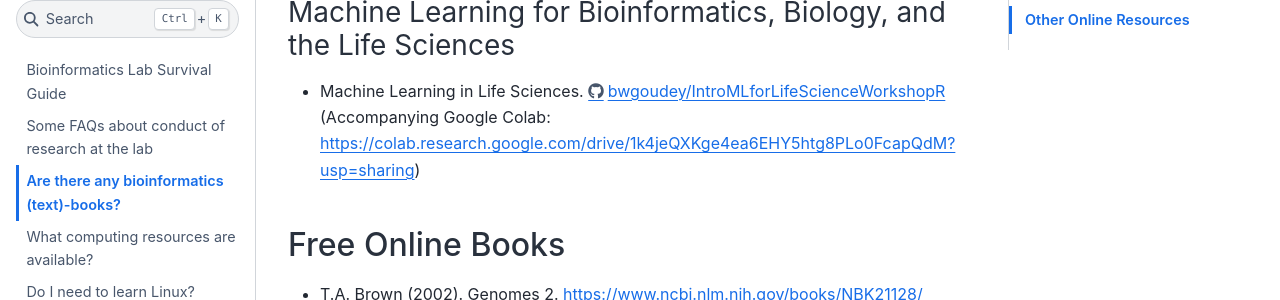
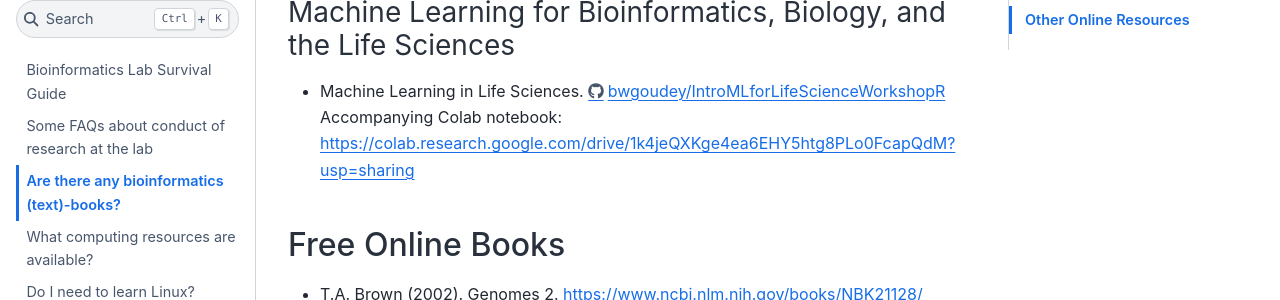
Before and after one commit to bioinfodlsu/bioinfodlsu-survival-guide, a Jupyter Book: the page built from bioinfo-textbooks.md, in a window 1280 px wide and 900 px high, scrolled down 901 px. Shown: the part 153-453 px from the top of the window. Built offline with Jupyter Book 1.0.4 settings and Sphinx 7.4.7 and the Sphinx Book theme 1.1.4, drawn with Linux system fonts in a browser that asks for light colours.

Commit message:
Update ML for life sciences resouce

```diff
--- a/bioinfo-textbooks.md
+++ b/bioinfo-textbooks.md
@@ -25,7 +25,7 @@ Nonetheless, here are some recommendations to learn the foundational concepts in
 - Stanford CS229 (Machine Learning) Lecture Notes. https://cs229.stanford.edu/main_notes.pdf
 
 ### Machine Learning for Bioinformatics, Biology, and the Life Sciences
-- Machine Learning in Life Sciences. https://github.com/bwgoudey/IntroMLforLifeScienceWorkshopR <br> (Accompanying Google Colab: https://colab.research.google.com/drive/1k4jeQXKge4ea6EHY5htg8PLo0FcapQdM?usp=sharing)
+- Machine Learning in Life Sciences. https://github.com/bwgoudey/IntroMLforLifeScienceWorkshopR <br> Accompanying Colab notebook: https://colab.research.google.com/drive/1k4jeQXKge4ea6EHY5htg8PLo0FcapQdM?usp=sharing
 
 ## Free Online Books
 - T.A. Brown (2002). Genomes 2. https://www.ncbi.nlm.nih.gov/books/NBK21128/
```
